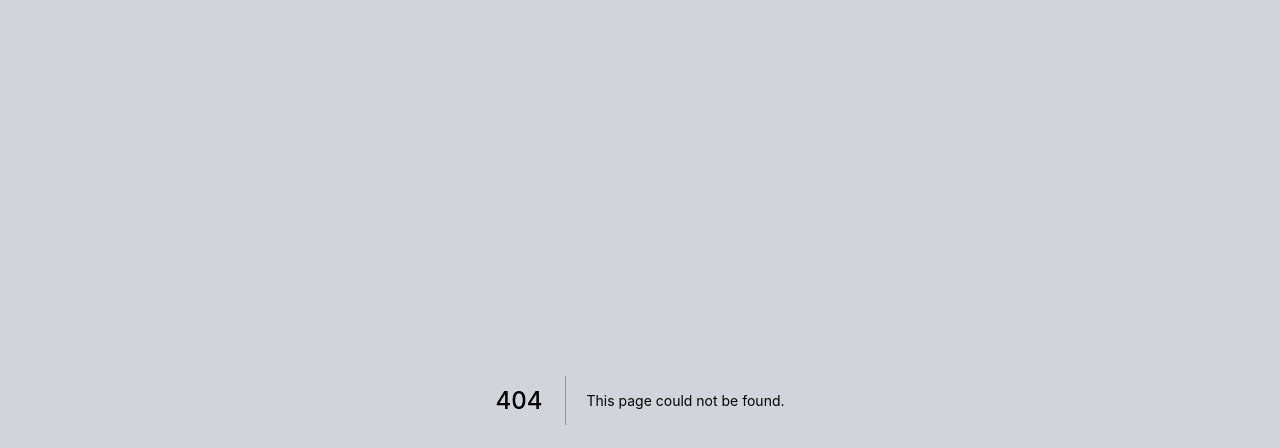
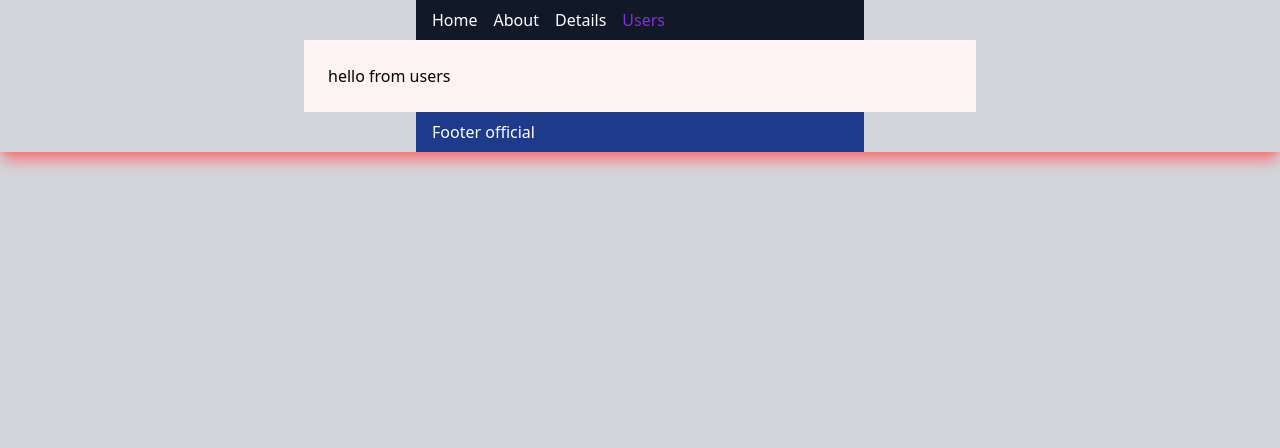
Before and after one commit to reniuszka/nextshop, a Next.js app: page /users in a window 1280 px wide. Before the commit this address had no page. Shown: the top 448 px of the page. Built offline with nearby package versions, Linux system fonts and the light colour scheme.

Commit message:
lekcja 2 poprawione

```diff
--- a/components/Header.tsx
+++ b/components/Header.tsx
@@ -18,6 +18,9 @@ export const Header = () => {
             Details
           </a>
         </Link>
+        <Link href='/users'>
+          <a className={router.pathname == '/users' ? 'active' : ''}>Users</a>
+        </Link>
       </nav>
     </header>
   );
--- /dev/null
+++ b/pages/users/index.tsx
@@ -0,0 +1,16 @@
+import { Main } from '../../components/Main';
+import { Header } from '../../components/Header';
+import { Footer } from '../../components/Footer';
+const AboutPage = () => {
+  return (
+    <>
+      <Header />
+      <Main>
+        <p>hello from users</p>
+      </Main>
+      <Footer />
+    </>
+  );
+};
+
+export default AboutPage;
```
Also changed, not shown: pages/api/users/index.tsx (deleted).
